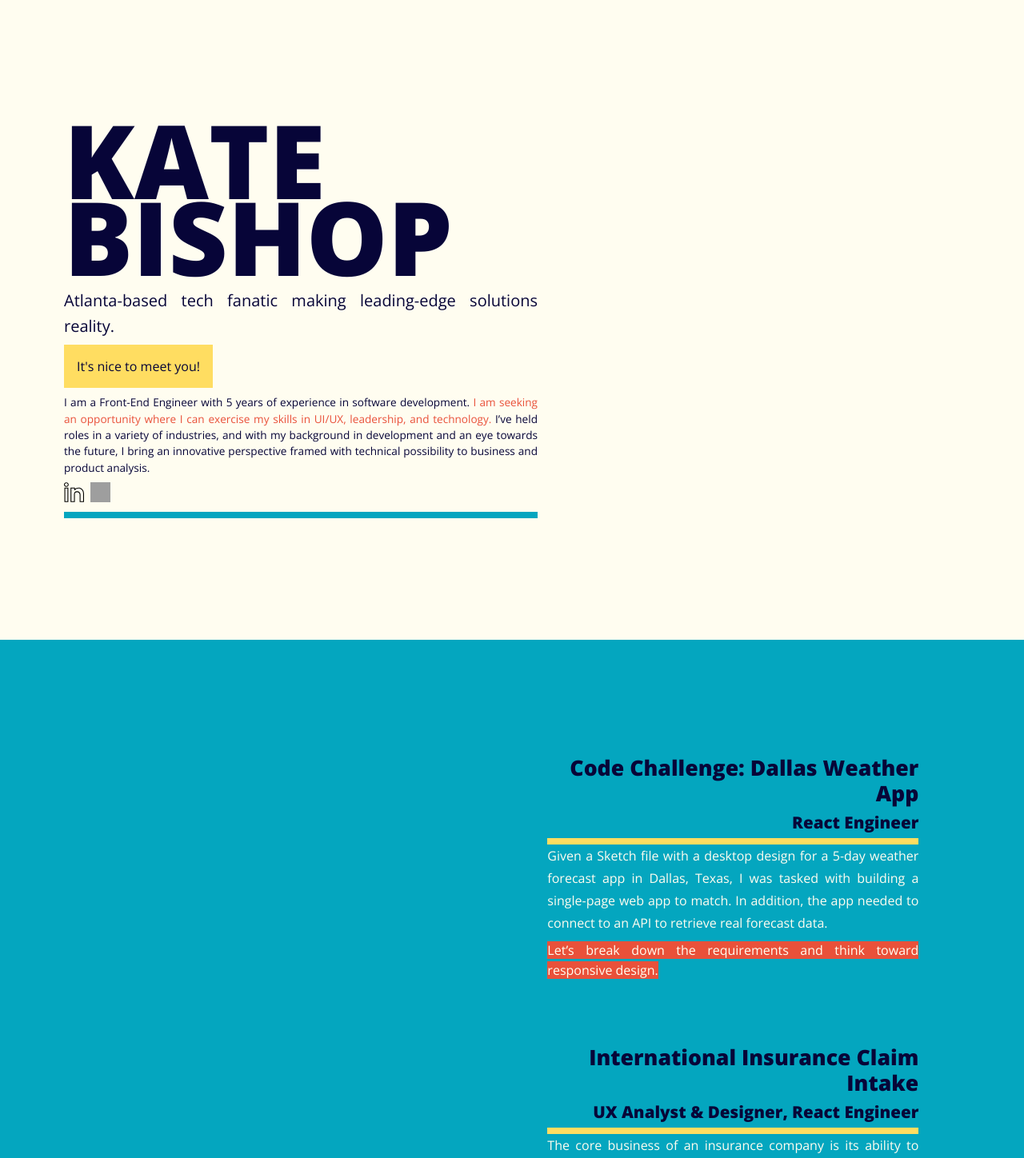
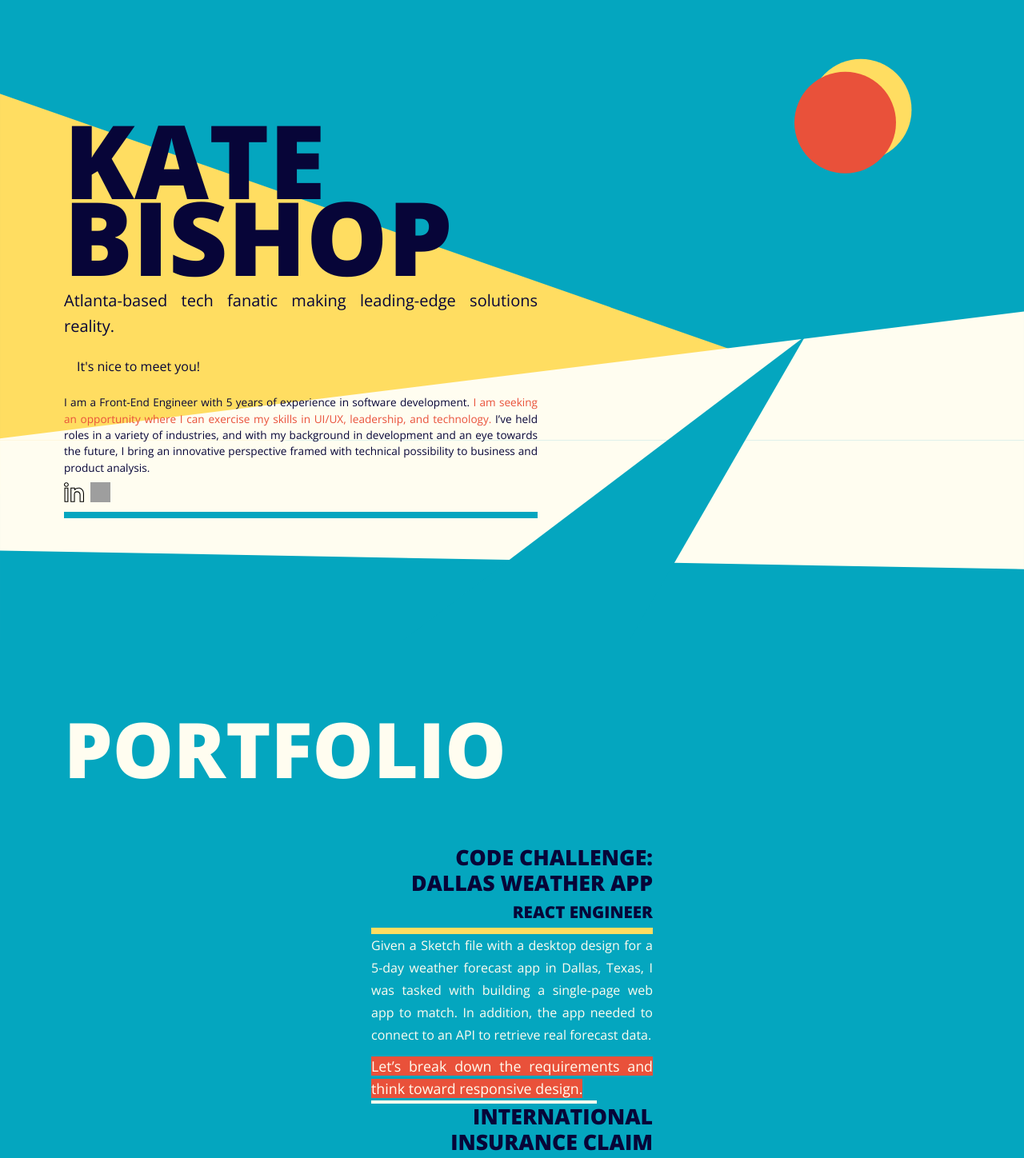
Before and after one commit to kate-bishop/thekatebishop, a Next.js app: page / in a window 1280 px wide. Shown: the top 1448 px of the page at 80% size. Built offline with nearby package versions, Linux system fonts and the light colour scheme; grey boxes are pictures that could not be loaded.

Commit message:
background

```diff
--- a/components/header.module.scss
+++ b/components/header.module.scss
@@ -59,46 +59,6 @@
     }
 }
 
-.header-2 {
-    min-height: utils.$min-height;
-    width: utils.$min-width;
-
-    background-image: url('../public/images/wave.svg'), linear-gradient(0deg, rgba(2, 111, 127, 1) 0%, rgba(2, 59, 68, 1) 100%);
-    background-color: utils.$secondary-color;
-    background-repeat: no-repeat, no-repeat; //, no-repeat;
-    background-position: bottom, bottom; //, top;
-    background-size: cover, cover; //, auto;
-
-    & h1,
-    h5,
-    h6,
-    p {
-        margin: 0;
-    }
-
-    & h5 span {
-        margin: 1rem;
-        background-color: utils.$quaternary-color;
-        box-shadow: 0rem 0rem 0rem 1rem utils.$quaternary-color;
-    }
-
-    & .photo {
-        width: 90%;
-        margin-left: 2rem;
-        box-shadow: inset -.5rem -.5rem 0 .75rem utils.$quaternary-color;
-        -webkit-filter: grayscale(90%) brightness(150%) drop-shadow(1rem 1rem 0 utils.$tertiary-color) drop-shadow(1rem 1rem 0 utils.$quaternary-color);
-        /* Safari 6.0 - 9.0 */
-        filter: grayscale(90%) brightness(150%) drop-shadow(1rem 1rem 0 utils.$tertiary-color) drop-shadow(1rem 1rem 0 utils.$quaternary-color);
-    }
-
-    & .logo {
-        width: 1.5rem;
-        height: 1.5rem;
-        margin-top: .5rem;
-        filter: brightness(0) invert(1);
-    }
-}
-
 @keyframes gradient {
     0% {
         background-position: 0% 50%;
--- a/components/portfolio.module.scss
+++ b/components/portfolio.module.scss
@@ -11,8 +11,8 @@
 }
 
 .list {
-    max-height: 50%;
-    width: 50%;
+    max-height: 70vh;
+    width: 40%;
     overflow: scroll;
     padding: 3rem;
 }
@@ -20,7 +20,7 @@
 .listItem {
     text-align: justify;
     text-justify: inter-word;
-    margin-bottom: 5rem;
+    align-content: center;
 }
 
 .prompt {
@@ -32,7 +32,15 @@
     width: utils.$min-width;
     height: .5rem;
     margin-top: .5rem;
-    margin-bottom: .5rem;
+    margin-bottom: 1rem;
+}
+
+.whitespan {
+    background-color: utils.$quinary-color;
+    width: 80%;
+    height: .25rem;
+    margin-top: 5rem;
+    margin-bottom: 5rem;
 }
 
 @media only screen and (max-width: utils.$medium-breakpoint) {
@@ -41,6 +49,10 @@
         padding-right: 3rem;
         max-width: 100%;
     }
+    .list {
+        width: 90%;
+        padding: 3rem;
+    }
 }
 
 @media only screen and (max-width: utils.$small-breakpoint) {
@@ -48,4 +60,8 @@
         padding-left: 1rem;
         padding-right: 1rem;
     }
+    .list {
+        width: 90%;
+        padding: 1rem;
+    }
 }
--- a/components/portfolio.tsx
+++ b/components/portfolio.tsx
@@ -10,32 +10,47 @@ export default function Portfolio(props: { allPortfolioData: PortfolioType[] })
     return (
         <ThemeProvider theme={portfolioTheme}>
             <div className={styles.content}>
+                <Grid container direction="column" spacing={0}>
+                    <Grid item>
                         <Typography variant="h1">PORTFOLIO</Typography>
+                    </Grid>
+                    <Grid item>
+                        <Grid container justifyContent="center">
                             {props.allPortfolioData &&
                                 <ul className={styles.list}>
                                     {props.allPortfolioData.map((portfolio: { id: string, title: string, date: any, data: any }) => (
+                                        <>
+                                            {portfolio.title &&
+                                                <>
                                                     <Link href={`/portfolio/${portfolio.id}`}>
                                                         <li className={styles.listItem} key={portfolio.id}>
                                                             <a>
                                                                 <Typography variant="h2" align="right" style={{ marginBottom: '.5rem' }}>
-                                            {portfolio.title}
+                                                                    {portfolio.title.toUpperCase()}
                                                                 </Typography>
                                                                 <Typography variant="h3" align="right" style={{ marginBottom: '.5rem' }}>
-                                            {portfolio.role}
+                                                                    {portfolio.role.toUpperCase()}
                                                                 </Typography>
                                                                 <Grid item className={styles.yellowspan} />
-                                        <Typography variant="subtitle1" style={{ marginBottom: '.5rem' }}>
+                                                                <Typography variant="subtitle1" style={{ marginBottom: '.75rem' }}>
                                                                     {portfolio.problem}
                                                                 </Typography>
-                                        <Typography variant="subtitle2" style={{ marginBottom: '.5rem' }}>
+                                                                <Typography variant="subtitle2">
                                                                     <span className={styles.prompt}>{portfolio.prompt}</span>
                                                                 </Typography>
                                                             </a>
                                                         </li>
                                                     </Link>
+                                                    <Grid item className={styles.whitespan} />
+                                                </>
+                                            }
+                                        </>
                                     ))}
                                 </ul>
                             }
+                        </Grid>
+                    </Grid>
+                </Grid>
             </div>
         </ThemeProvider>
     )
--- a/pages/index.tsx
+++ b/pages/index.tsx
@@ -18,7 +18,7 @@ export default function Home(props: {allPortfolioData: PortfolioType[]}) {
   return (
     <Wrapper>
       <>
-        <section>
+        <section className={styles.header}>
           <Header />
         </section>
         <section className={styles.portfolio}>
--- a/styles/MuiThemes.tsx
+++ b/styles/MuiThemes.tsx
@@ -78,7 +78,7 @@ export const portfolioTheme = responsiveFontSizes(createTheme({
     },
     subtitle2: {
       color: palette.quinary,
-      fontSize: '1rem',
+      fontSize: '1.1rem',
       fontWeight: 400,
       margin: 0,
     },
--- a/styles/globals.scss
+++ b/styles/globals.scss
@@ -1,7 +1,7 @@
 @use './utils.module.scss' as utils;
 
 html {
-  background-color: utils.$quinary-color;
+  background-color: utils.$secondary-color;
 }
 
 html,
@@ -17,8 +17,8 @@ a {
 }
 
 a:hover {
+  text-decoration: underline;
   text-decoration-color: inherit;
-  text-decoration: underline;
 }
 
 * {
--- a/styles/home.module.scss
+++ b/styles/home.module.scss
@@ -11,6 +11,14 @@
     min-height: utils.$min-height;
     scroll-snap-align: start;
   }
+}
+
+.header {
+  background-image: url("../public/images/background.svg");
+  background-color: utils.$secondary-color;
+  background-position: top;
+  background-size: cover;
+  background-repeat: no-repeat;
 }
 
 .portfolio {
```
Also changed, not shown: public/images/background.svg (added), public/images/wave.svg (deleted). Lines whose indentation alone changed are shown as unchanged.
